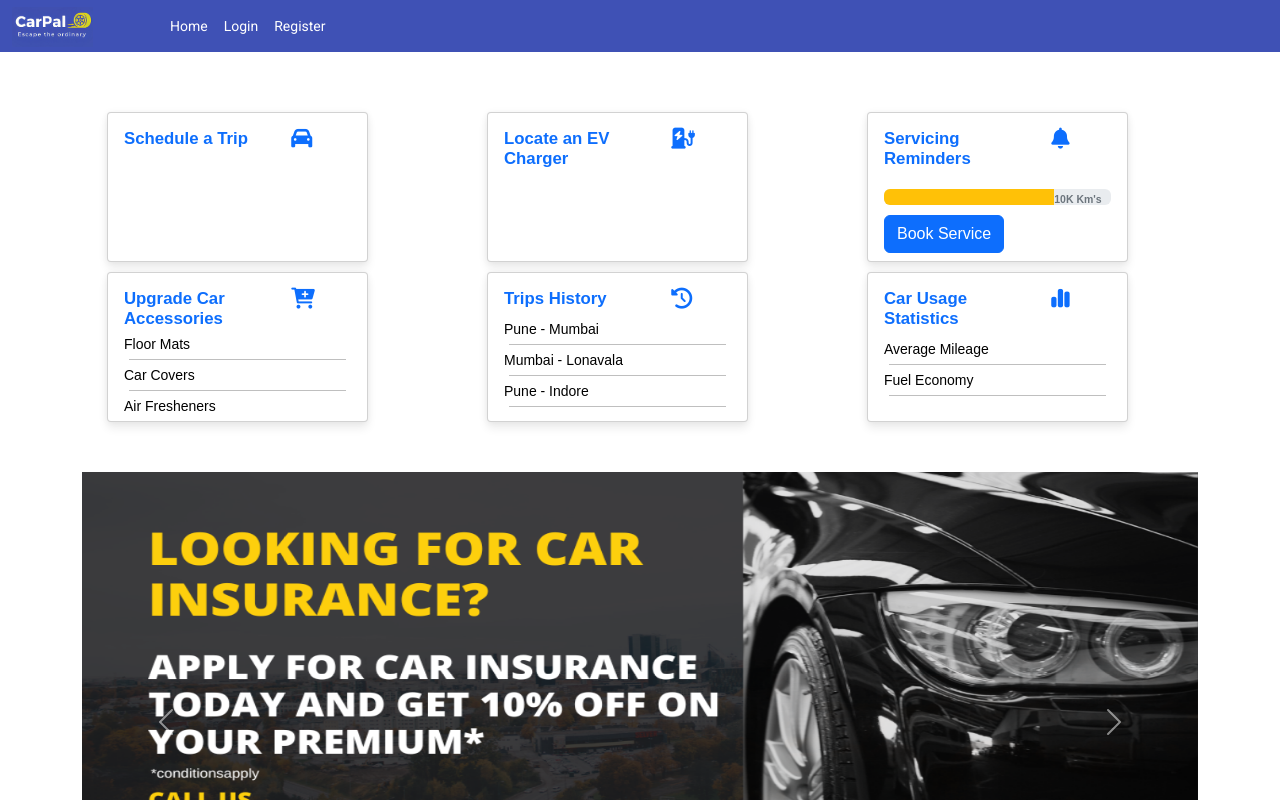
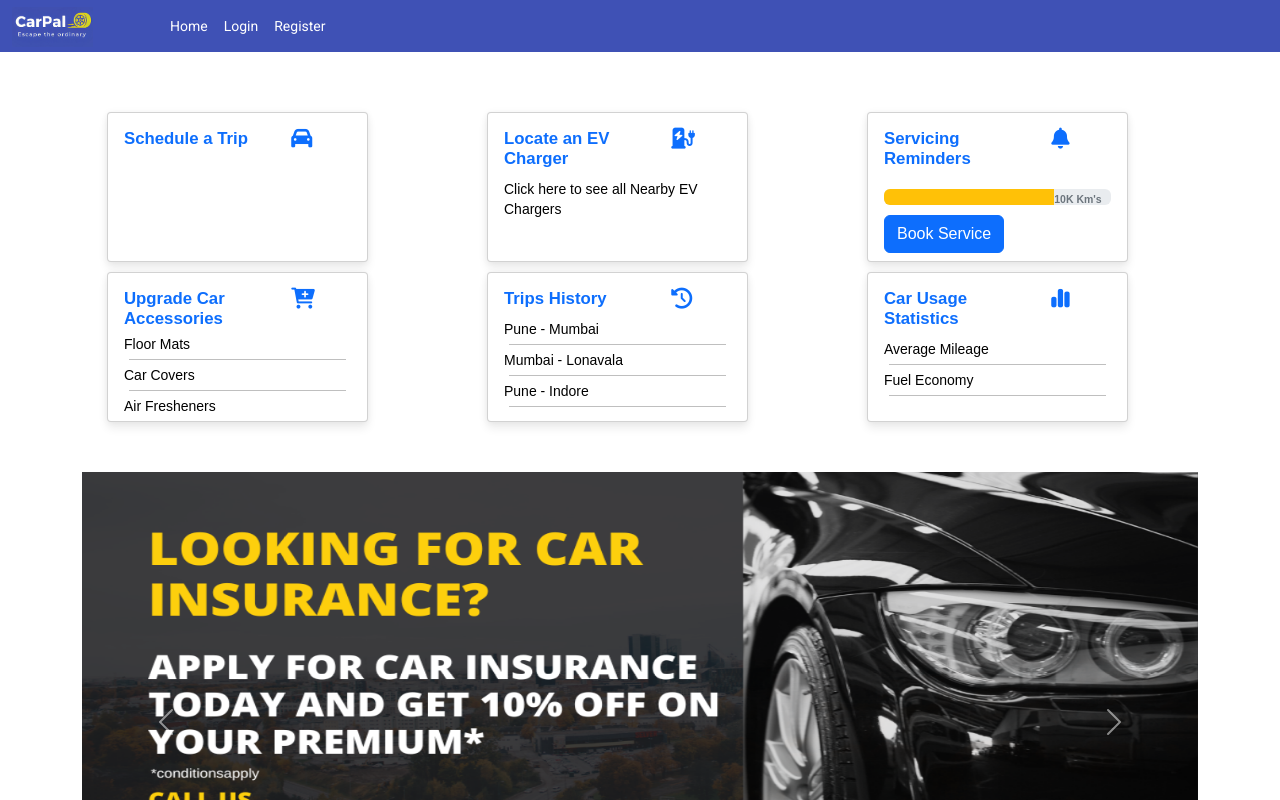
Before and after one commit to shekhardahiya123/Speed-Hackathon, an Angular app in the folder Car-Customer/: page /home in a window 1280 px wide. Shown: the top 800 px of the page. Built offline with nearby package versions, Linux system fonts and the light colour scheme.

Commit message:
Changed Card data

```diff
--- a/Car-Customer/src/app/home-page/home-page.component.html
+++ b/Car-Customer/src/app/home-page/home-page.component.html
@@ -32,6 +32,10 @@
                                 <div class="col-md-4">
                                     <i class="fa-solid fa-charging-station fa-lg"></i>
                                 </div>
+                            </div>
+                            <div class="insideCard">
+                                Click here to see all Nearby EV Chargers
+
                             </div>
                         </div>
                     </div>
```
